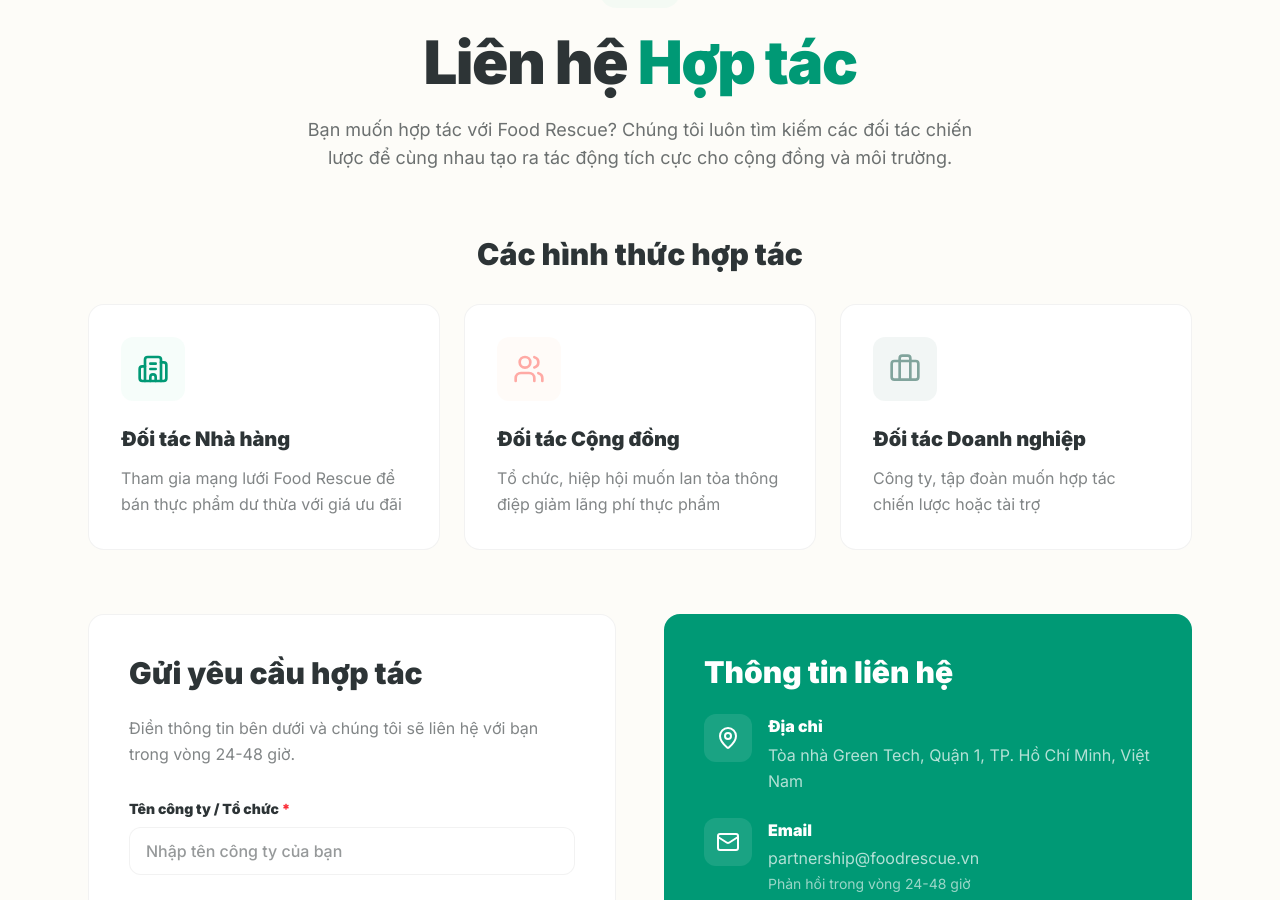
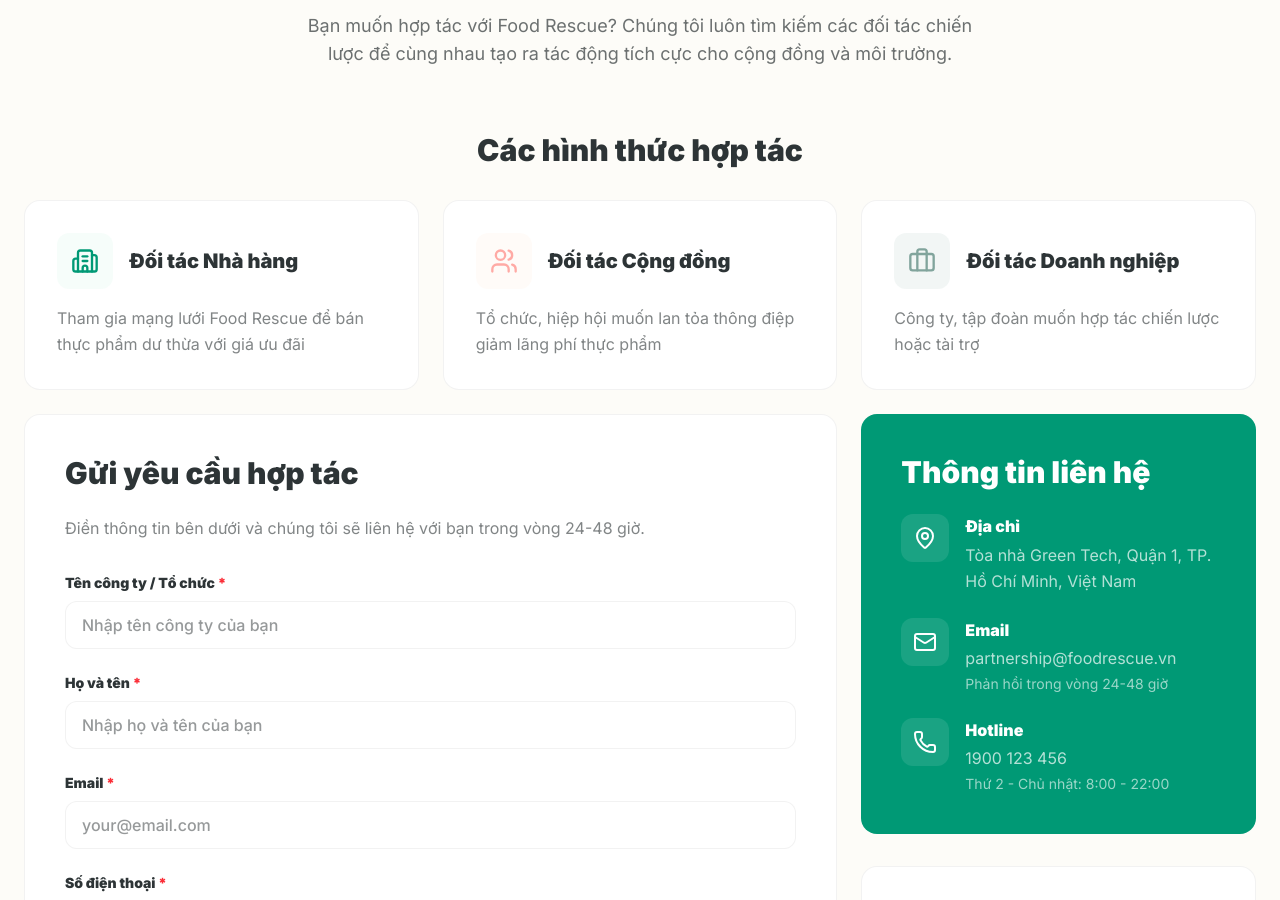
Before and after one commit to developerchidi/Food-Rescue, a Next.js app: page /contact in a window 1280 px wide. Shown: the part 200-1100 px from the top of the page. Built offline with nearby package versions, Linux system fonts and the light colour scheme; no server answers.

Commit message:
feat: complete contact page layout and form logic

```diff
--- a/src/app/contact/page.tsx
+++ b/src/app/contact/page.tsx
@@ -1,19 +1,35 @@
+"use client";
+
 import Navbar from "@/components/layout/Navbar";
 import Footer from "@/components/layout/Footer";
-import { Handshake, Mail, Phone, MapPin, Send, Building2, Users, Briefcase } from "lucide-react";
+import { Handshake, Mail, Phone, MapPin, Send, Building2, Users, Briefcase, CheckCircle2 } from "lucide-react";
+import { useState } from "react";
 
 export default function ContactPage() {
+  const [isSubmitting, setIsSubmitting] = useState(false);
+  const [isSuccess, setIsSuccess] = useState(false);
+
+  const handleSubmit = async (e: React.FormEvent<HTMLFormElement>) => {
+    e.preventDefault();
+    setIsSubmitting(true);
+
+    // Simulate API call
+    await new Promise(resolve => setTimeout(resolve, 2000));
+
+    setIsSubmitting(false);
+    setIsSuccess(true);
+
+    // Reset form after 5 seconds or allow user to close (simplified for now)
+  };
+
   return (
     <main className="min-h-screen bg-[#fdfcf8]">
       <Navbar />
 
       <div className="pt-32 pb-24">
-        <div className="container mx-auto px-6 max-w-6xl">
+        <div className="container mx-auto px-6 max-w-8xl">
           {/* Hero Section */}
           <div className="text-center mb-16">
-            <div className="w-20 h-20 bg-mint-primary/10 rounded-2xl flex items-center justify-center mx-auto mb-6">
-              <Handshake className="w-10 h-10 text-mint-darker" />
-            </div>
             <h1 className="text-5xl md:text-6xl font-black tracking-tight mb-6 text-[#2d3436]">
               Liên hệ <span className="text-mint-darker">Hợp tác</span>
             </h1>
@@ -23,7 +39,7 @@
           </div>
 
           {/* Partnership Types */}
-          <section className="mb-16">
+          <section className="mb-6">
             <h2 className="text-3xl font-black mb-8 text-center text-[#2d3436]">Các hình thức hợp tác</h2>
             <div className="grid grid-cols-1 md:grid-cols-3 gap-6">
               {[
@@ -50,10 +66,12 @@
                 }
               ].map((type, i) => (
                 <div key={i} className="bg-white rounded-2xl p-8 border border-black/5 hover:border-mint-primary/30 transition-all">
-                  <div className={`w-16 h-16 ${type.color} rounded-xl flex items-center justify-center mb-6`}>
-                    <type.icon className={`w-8 h-8 ${type.iconColor}`} />
+                  <div className="flex items-center gap-4 mb-4">
+                    <div className={`w-14 h-14 ${type.color} rounded-xl flex items-center justify-center shrink-0`}>
+                      <type.icon className={`w-7 h-7 ${type.iconColor}`} />
                     </div>
-                  <h3 className="text-xl font-black mb-3 text-[#2d3436]">{type.title}</h3>
+                    <h3 className="text-xl font-black text-[#2d3436]">{type.title}</h3>
+                  </div>
                   <p className="text-foreground/60 leading-relaxed">{type.description}</p>
                 </div>
               ))}
@@ -61,15 +79,33 @@
           </section>
 
           {/* Contact Form & Info */}
-          <div className="grid grid-cols-1 lg:grid-cols-2 gap-12">
+          <div className="grid grid-cols-1 lg:grid-cols-3 gap-6">
             {/* Contact Form */}
-            <section className="bg-white rounded-2xl p-8 lg:p-10 border border-black/5">
+            <section className="bg-white rounded-2xl p-8 lg:p-10 border border-black/5 lg:col-span-2 relative overflow-hidden">
+              {isSuccess ? (
+                <div className="absolute inset-0 bg-white flex flex-col items-center justify-center text-center p-8 animate-in fade-in zoom-in duration-300">
+                  <div className="w-20 h-20 bg-mint-primary/20 text-mint-darker rounded-full flex items-center justify-center mb-6">
+                    <CheckCircle2 size={40} className="animate-bounce" />
+                  </div>
+                  <h3 className="text-3xl font-black text-[#2d3436] mb-4">Gửi yêu cầu thành công!</h3>
+                  <p className="text-foreground/60 max-w-md mx-auto mb-8">
+                    Cảm ơn bạn đã quan tâm. Đội ngũ Food Rescue sẽ liên hệ lại với bạn qua email hoặc số điện thoại trong vòng 24 giờ tới.
+                  </p>
+                  <button
+                    onClick={() => { setIsSuccess(false); window.scrollTo({ top: 0, behavior: 'smooth' }); }}
+                    className="px-8 py-3 bg-mint-primary/10 text-mint-darker font-bold rounded-xl hover:bg-mint-primary/20 transition-all"
+                  >
+                    Gửi yêu cầu khác
+                  </button>
+                </div>
+              ) : (
+                <>
                   <h2 className="text-3xl font-black mb-6 text-[#2d3436]">Gửi yêu cầu hợp tác</h2>
                   <p className="text-foreground/60 mb-8 leading-relaxed">
                     Điền thông tin bên dưới và chúng tôi sẽ liên hệ với bạn trong vòng 24-48 giờ.
                   </p>
 
-              <form className="space-y-6">
+                  <form onSubmit={handleSubmit} className="space-y-6">
                     <div>
                       <label className="block text-sm font-black text-[#2d3436] mb-2">
                         Tên công ty / Tổ chức <span className="text-red-500">*</span>
@@ -77,8 +113,9 @@
                       <input
                         type="text"
                         required
+                        disabled={isSubmitting}
                         placeholder="Nhập tên công ty của bạn"
-                    className="w-full h-12 px-4 bg-white border border-black/5 rounded-xl focus:outline-none focus:ring-4 focus:ring-mint-primary/5 focus:border-mint-primary/30 transition-all font-medium"
+                        className="w-full h-12 px-4 bg-white border border-black/5 rounded-xl focus:outline-none focus:ring-4 focus:ring-mint-primary/5 focus:border-mint-primary/30 transition-all font-medium disabled:opacity-50 disabled:bg-gray-50"
                       />
                     </div>
 
@@ -89,8 +126,9 @@
                       <input
                         type="text"
                         required
+                        disabled={isSubmitting}
                         placeholder="Nhập họ và tên của bạn"
-                    className="w-full h-12 px-4 bg-white border border-black/5 rounded-xl focus:outline-none focus:ring-4 focus:ring-mint-primary/5 focus:border-mint-primary/30 transition-all font-medium"
+                        className="w-full h-12 px-4 bg-white border border-black/5 rounded-xl focus:outline-none focus:ring-4 focus:ring-mint-primary/5 focus:border-mint-primary/30 transition-all font-medium disabled:opacity-50 disabled:bg-gray-50"
                       />
                     </div>
 
@@ -101,8 +139,9 @@
                       <input
                         type="email"
                         required
+                        disabled={isSubmitting}
                         placeholder="your@email.com"
-                    className="w-full h-12 px-4 bg-white border border-black/5 rounded-xl focus:outline-none focus:ring-4 focus:ring-mint-primary/5 focus:border-mint-primary/30 transition-all font-medium"
+                        className="w-full h-12 px-4 bg-white border border-black/5 rounded-xl focus:outline-none focus:ring-4 focus:ring-mint-primary/5 focus:border-mint-primary/30 transition-all font-medium disabled:opacity-50 disabled:bg-gray-50"
                       />
                     </div>
 
@@ -113,8 +152,9 @@
                       <input
                         type="tel"
                         required
+                        disabled={isSubmitting}
                         placeholder="0123 456 789"
-                    className="w-full h-12 px-4 bg-white border border-black/5 rounded-xl focus:outline-none focus:ring-4 focus:ring-mint-primary/5 focus:border-mint-primary/30 transition-all font-medium"
+                        className="w-full h-12 px-4 bg-white border border-black/5 rounded-xl focus:outline-none focus:ring-4 focus:ring-mint-primary/5 focus:border-mint-primary/30 transition-all font-medium disabled:opacity-50 disabled:bg-gray-50"
                       />
                     </div>
 
@@ -124,7 +164,8 @@
                       </label>
                       <select
                         required
-                    className="w-full h-12 px-4 bg-white border border-black/5 rounded-xl focus:outline-none focus:ring-4 focus:ring-mint-primary/5 focus:border-mint-primary/30 transition-all font-medium"
+                        disabled={isSubmitting}
+                        className="w-full h-12 px-4 bg-white border border-black/5 rounded-xl focus:outline-none focus:ring-4 focus:ring-mint-primary/5 focus:border-mint-primary/30 transition-all font-medium disabled:opacity-50 disabled:bg-gray-50"
                       >
                         <option value="">Chọn loại hình hợp tác</option>
                         <option value="restaurant">Đối tác Nhà hàng</option>
@@ -140,20 +181,33 @@
                       </label>
                       <textarea
                         required
+                        disabled={isSubmitting}
                         rows={5}
                         placeholder="Vui lòng mô tả chi tiết về đề xuất hợp tác của bạn..."
-                    className="w-full px-4 py-3 bg-white border border-black/5 rounded-xl focus:outline-none focus:ring-4 focus:ring-mint-primary/5 focus:border-mint-primary/30 transition-all font-medium resize-none"
+                        className="w-full px-4 py-3 bg-white border border-black/5 rounded-xl focus:outline-none focus:ring-4 focus:ring-mint-primary/5 focus:border-mint-primary/30 transition-all font-medium resize-none disabled:opacity-50 disabled:bg-gray-50"
                       />
                     </div>
 
                     <button
                       type="submit"
-                  className="w-full h-14 bg-mint-darker text-white font-black rounded-xl hover:bg-mint-dark transition-all shadow-xl shadow-mint-darker/20 flex items-center justify-center gap-3"
+                      disabled={isSubmitting}
+                      className="w-full h-14 bg-mint-darker text-white font-black rounded-xl hover:bg-mint-dark transition-all shadow-xl shadow-mint-darker/20 flex items-center justify-center gap-3 disabled:opacity-70 disabled:cursor-not-allowed group"
                     >
-                  <Send size={20} />
+                      {isSubmitting ? (
+                        <>
+                          <div className="w-5 h-5 border-2 border-white/30 border-t-white rounded-full animate-spin" />
+                          Đang gửi...
+                        </>
+                      ) : (
+                        <>
+                          <Send size={20} className="group-hover:-translate-y-0.5 group-hover:translate-x-0.5 transition-transform" />
                           Gửi yêu cầu hợp tác
+                        </>
+                      )}
                     </button>
                   </form>
+                </>
+              )}
             </section>
 
             {/* Contact Information */}
```
Lines whose indentation alone changed are shown as unchanged.
